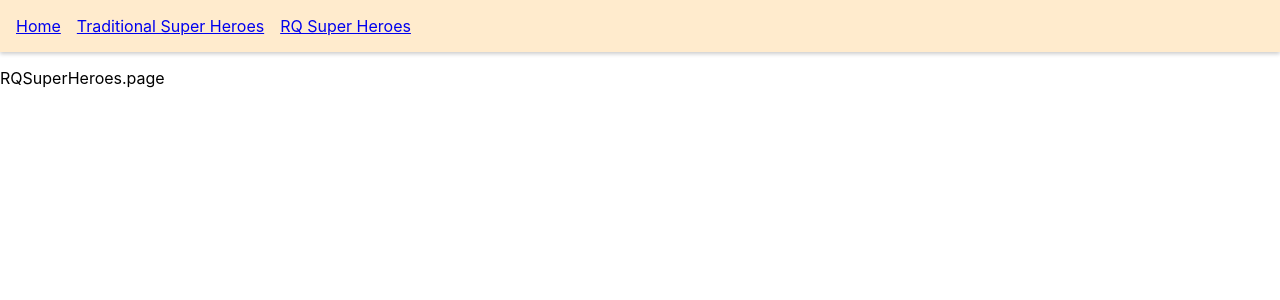
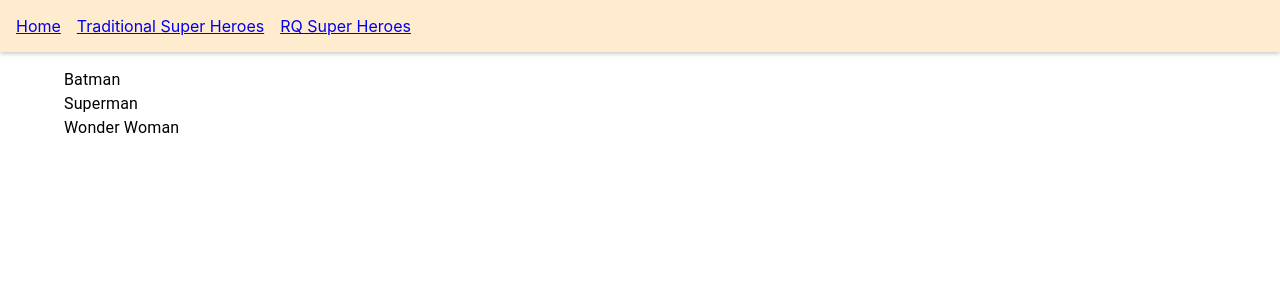
Before and after one commit to luisgcosta-runtimerev/React-Query-Tutorial, a React (Create React App) app: page /rq-super-heroes in a window 1280 px wide. Shown: the top 300 px of the page. Built offline with nearby package versions, Linux system fonts and the light colour scheme; data requests are answered from the project's data file.

Commit message:
Fetching data with useQuery

```diff
--- a/package.json
+++ b/package.json
@@ -12,6 +12,7 @@
     "axios": "^0.26.1",
     "react": "^18.0.0",
     "react-dom": "^18.0.0",
+    "react-query": "^3.36.0",
     "react-router-dom": "^6.3.0",
     "react-scripts": "^5.0.1",
     "web-vitals": "^2.1.4"
--- a/src/App.js
+++ b/src/App.js
@@ -1,11 +1,15 @@
 import './App.css';
 import { BrowserRouter as Router, Routes, Route, Link } from 'react-router-dom';
+import { QueryClientProvider, QueryClient } from 'react-query';
 import HomePage from './components/HomePage';
 import RQSuperHeroesPage from './components/RQSuperHeroesPage';
 import SuperHeroesPage from './components/SuperHeroesPage';
 
+const queryClient = new QueryClient();
+
 function App() {
   return (
+    <QueryClientProvider client={queryClient}>
       <Router>
         <div>
           <nav>
@@ -28,6 +32,7 @@ function App() {
           </Routes>
         </div>
       </Router>
+    </QueryClientProvider>
   );
 }
 
--- a/src/components/RQSuperHeroesPage.js
+++ b/src/components/RQSuperHeroesPage.js
@@ -1,5 +1,25 @@
 import React from 'react';
+import { useQuery } from 'react-query';
+import axios from 'axios';
+import { Container, Typography } from '@mui/material';
+
+const fetchSuperHeroes = () => axios.get('http://localhost:8000/superheroes');
 
 export default function RQSuperHeroesPage() {
-  return <div>RQSuperHeroes.page</div>;
+  const { isLoading, data } = useQuery('super-heroes', fetchSuperHeroes);
+
+  if (isLoading) {
+    return (
+      <Container>
+        <Typography>Loading...</Typography>
+      </Container>
+    );
+  }
+  return (
+    <Container>
+      {data?.data.map((hero) => (
+        <Typography key={hero.name}>{hero.name}</Typography>
+      ))}
+    </Container>
+  );
 }
```
Also changed, not shown: 1 other file (tests, documents, lock files or other folders). Lines whose indentation alone changed are shown as unchanged.
